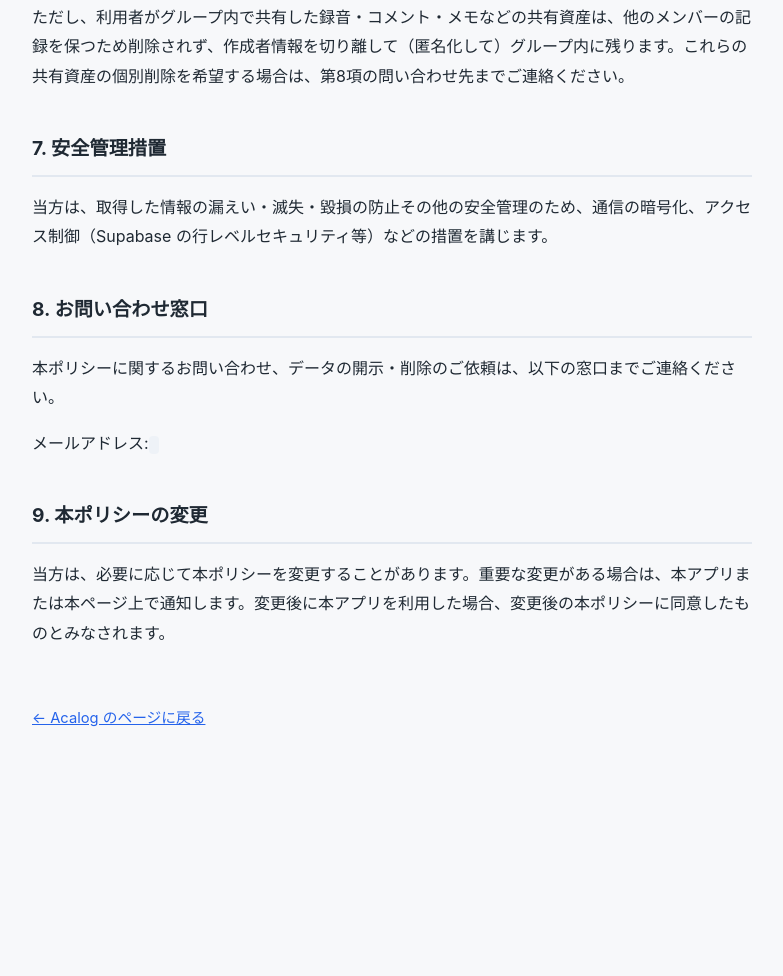
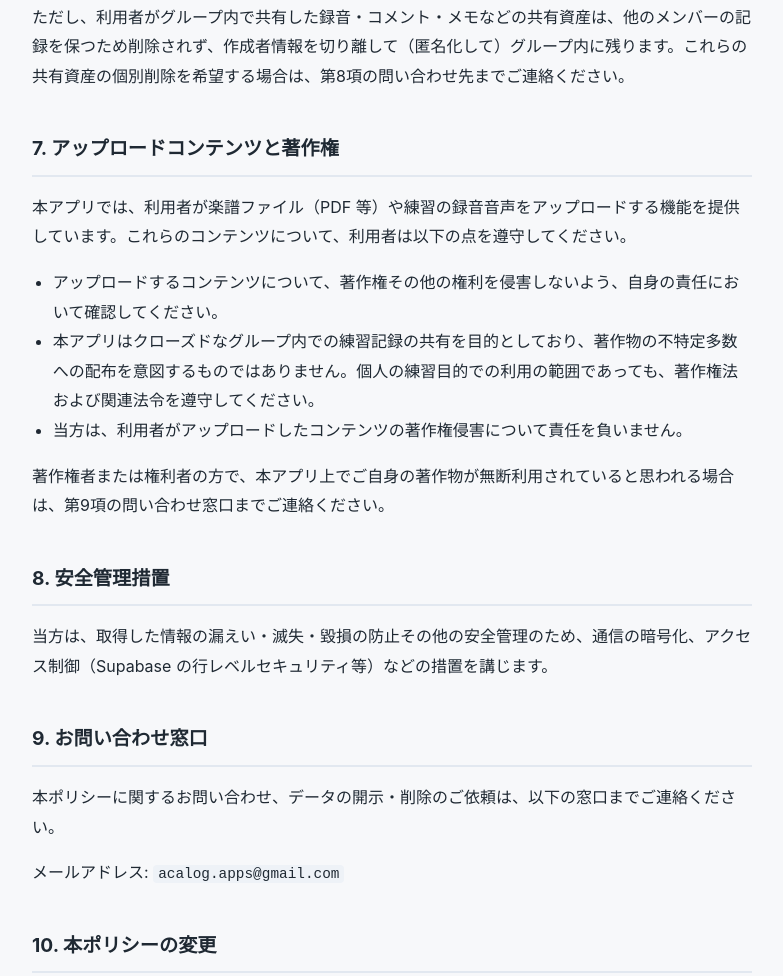
Before and after one commit to marony0828/marony0828.github.io, a plain HTML site: page privacy.html in a window 1280 px wide. Shown: the part 3136-4112 px from the top of the page, without its empty margins (248-1031 px from the left). Before the commit the page ends 3948 px from the top, so only its background shows below. Drawn offline with Linux system fonts and the light colour scheme.

Commit message:
プライバシーポリシー：問い合わせ先メール追加・著作権条項追加

```diff
--- a/privacy.html
+++ b/privacy.html
@@ -171,15 +171,23 @@
 <p>利用者は、本アプリ内の「アカウント削除」機能から、いつでも自身のアカウントを削除できます。アカウントを削除すると、認証情報・プロフィールなど利用者個人に紐づくデータは削除されます。</p>
 <p>ただし、利用者がグループ内で共有した録音・コメント・メモなどの共有資産は、他のメンバーの記録を保つため削除されず、作成者情報を切り離して（匿名化して）グループ内に残ります。これらの共有資産の個別削除を希望する場合は、第8項の問い合わせ先までご連絡ください。</p>
 
-<h2>7. 安全管理措置</h2>
+<h2>7. アップロードコンテンツと著作権</h2>
+<p>本アプリでは、利用者が楽譜ファイル（PDF 等）や練習の録音音声をアップロードする機能を提供しています。これらのコンテンツについて、利用者は以下の点を遵守してください。</p>
+<ul>
+  <li>アップロードするコンテンツについて、著作権その他の権利を侵害しないよう、自身の責任において確認してください。</li>
+  <li>本アプリはクローズドなグループ内での練習記録の共有を目的としており、著作物の不特定多数への配布を意図するものではありません。個人の練習目的での利用の範囲であっても、著作権法および関連法令を遵守してください。</li>
+  <li>当方は、利用者がアップロードしたコンテンツの著作権侵害について責任を負いません。</li>
+</ul>
+<p>著作権者または権利者の方で、本アプリ上でご自身の著作物が無断利用されていると思われる場合は、第9項の問い合わせ窓口までご連絡ください。</p>
+
+<h2>8. 安全管理措置</h2>
 <p>当方は、取得した情報の漏えい・滅失・毀損の防止その他の安全管理のため、通信の暗号化、アクセス制御（Supabase の行レベルセキュリティ等）などの措置を講じます。</p>
 
-<h2>8. お問い合わせ窓口</h2>
+<h2>9. お問い合わせ窓口</h2>
 <p>本ポリシーに関するお問い合わせ、データの開示・削除のご依頼は、以下の窓口までご連絡ください。</p>
-<!-- TODO: 公開前に問い合わせ用メールアドレスを記載すること -->
-<p>メールアドレス: <code><!-- TODO: contact-email@example.com --></code></p>
+<p>メールアドレス: <code>acalog.apps@gmail.com</code></p>
 
-<h2>9. 本ポリシーの変更</h2>
+<h2>10. 本ポリシーの変更</h2>
 <p>当方は、必要に応じて本ポリシーを変更することがあります。重要な変更がある場合は、本アプリまたは本ページ上で通知します。変更後に本アプリを利用した場合、変更後の本ポリシーに同意したものとみなされます。</p>
 
 <a class="back" href="./index.html">← Acalog のページに戻る</a>
```
